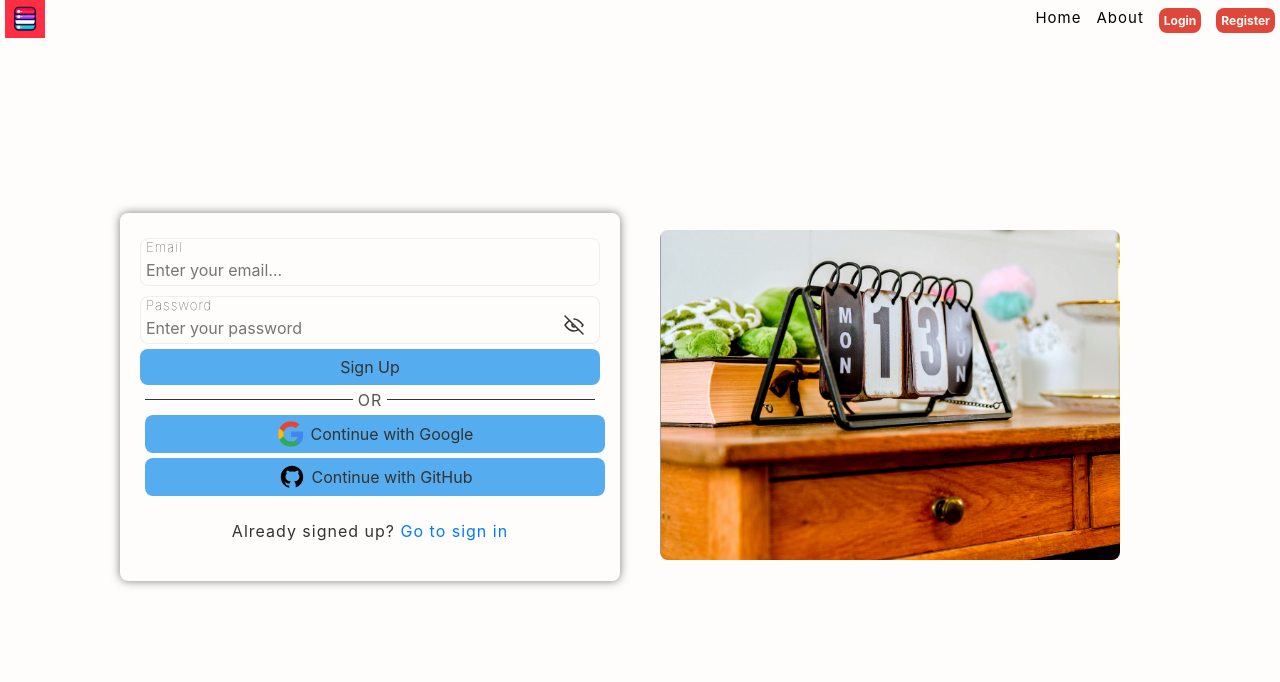
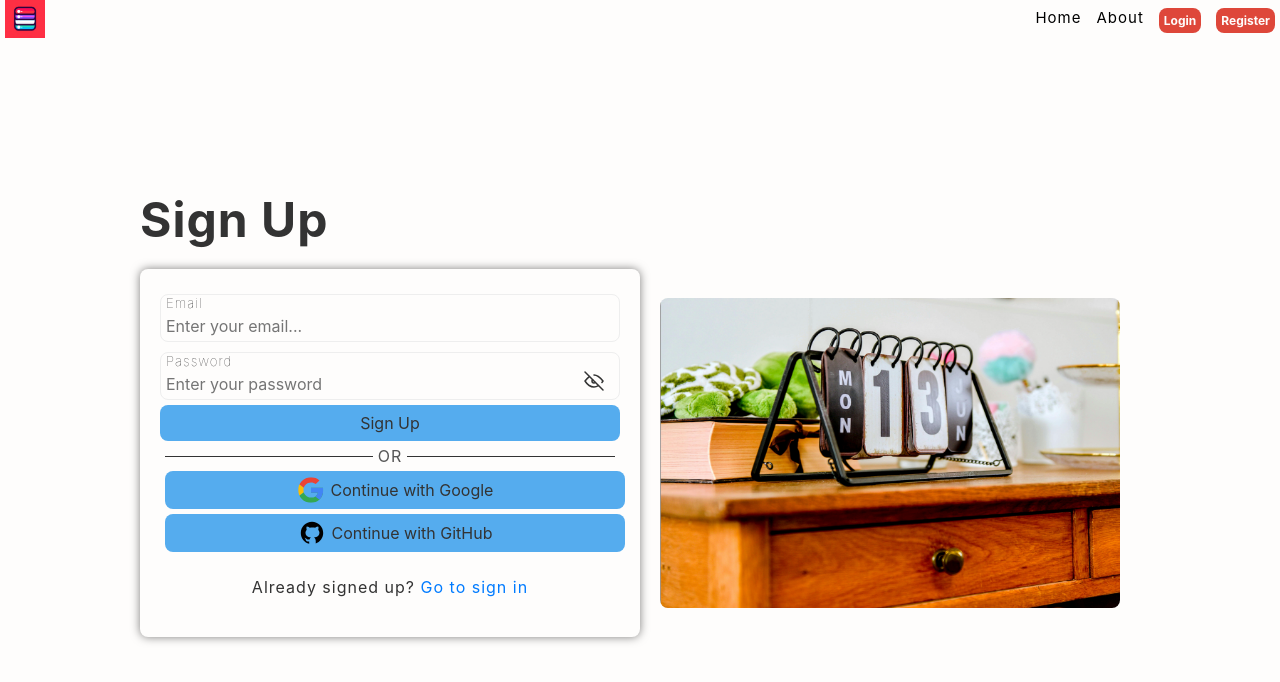
Before and after one commit to zli213/TaskTick, a Next.js app: page /auth/register in a window 1280 px wide. Shown: the top 682 px of the page. Built offline with nearby package versions, Linux system fonts and the light colour scheme; no server answers.

Commit message:
Fix the issue of inconsistent module heights on different pages and add titles to the pages.

```diff
--- a/app/auth/register/page.js
+++ b/app/auth/register/page.js
@@ -6,9 +6,7 @@ const Signup = () => {
   return (
     <>
       <Navbar />
-      <div>
-        <SignupForm />
-      </div>
+      <SignupForm />
     </>
   );
 };
--- a/components/pages/Signup/SignupForm.client.js
+++ b/components/pages/Signup/SignupForm.client.js
@@ -112,6 +112,10 @@ const SignupForm = () => {
   }, [session, signUpInitiated]);
   return (
     <div className={styles.container}>
+      <div className={styles.title}>
+        <h1>Sign Up</h1>
+      </div>
+      <div className={styles.main}>
         <form className={styles.form} onSubmit={handleSubmit} method="post">
           {error && <p className={styles.error}>{error}</p>}
           {notification && (
@@ -132,7 +136,10 @@ const SignupForm = () => {
             styles={styles}
           />
           <button className={styles.submit}>Sign Up</button>
-        <ThirdPartySignInButtons handleSignIn={handleSignUp} styles={styles} />
+          <ThirdPartySignInButtons
+            handleSignIn={handleSignUp}
+            styles={styles}
+          />
           <p className={styles.signIn}>
             Already signed up?{"\u00a0"}
             <Link href="/auth/signin" className={styles.signInLink}>
@@ -144,6 +151,7 @@ const SignupForm = () => {
           <img src="/images/signUp.png" className={styles.ri} alt="signin" />
         </div>
       </div>
+    </div>
   );
 };
 
--- a/styles/scss/form.module.scss
+++ b/styles/scss/form.module.scss
@@ -5,16 +5,29 @@
   height: auto;
   background-color: $bodyBg;
   display: flex;
+  flex-direction: column;
   justify-content: center;
   align-items: center;
   margin-top: 15rem;
+  .title {
+    float: left;
+    font-size: $fontSizeMd;
+    font-weight: bold;
+    width: $settingPageWidth;
+    margin-bottom: $marginSm;
+  }
+  .main {
+    display: flex;
+    flex-direction: row;
+    justify-content: center;
+    align-items: center;
 
     .form {
       display: flex;
       flex-direction: column;
       justify-content: center;
       align-items: center;
-    width: 50rem;
+      width: 0.5 * $settingPageWidth;
       height: auto;
       border-radius: $borderRadius;
       padding: $paddingMd;
@@ -151,12 +164,14 @@
       }
     }
     .image {
-    width: 50rem;
-    height: auto;
+      width: 0.5 * $settingPageWidth;
+      height: 35rem;
       padding: $paddingMd;
-    margin: $marginSm;
       .ri {
         border-radius: $borderRadius;
+        width: 100%;
+        height: 31rem;
+      }
     }
   }
   @media screen and (max-width: 768px) {
--- a/styles/scss/utils/_variable.scss
+++ b/styles/scss/utils/_variable.scss
@@ -36,6 +36,7 @@ $paddingMd: 2rem;
 $paddingLg: 3rem;
 $itemMinHeightSm: 20rem;
 $itemMinHeightMd: 30rem;
+$itemMinHeightLg: 40rem;
 
 $sideBarWidth: 15rem;
 $mobileSpacing: 1.5rem;
```
Also changed, not shown: app/auth/signin/page.js (+8 -1 lines). Lines whose indentation alone changed are shown as unchanged.
